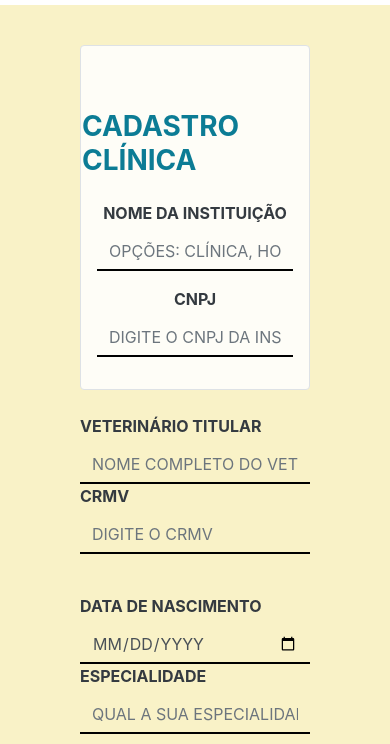
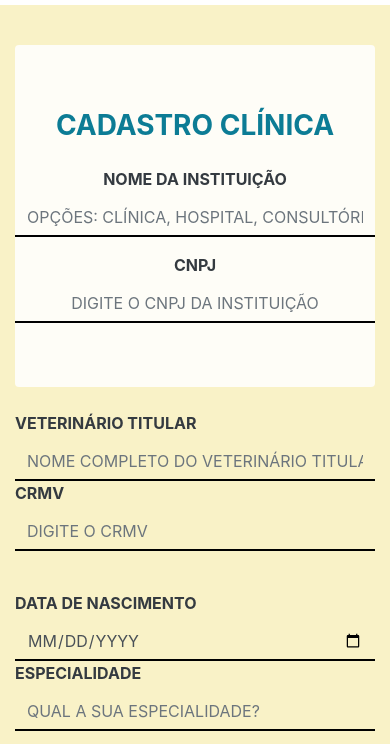
Before and after one commit to RicardoMalosso/LavieZoo, a website: page cadastro-clinica.html in a window 390 px wide. Shown: the part 51-795 px from the top of the page. Drawn offline with Linux system fonts and the light colour scheme.

Commit message:
Fix pra resoluçao em mobile

```diff
--- a/cadastro-clinica.html
+++ b/cadastro-clinica.html
@@ -54,13 +54,12 @@
 
   <body class="pt-5 bg text-white" style="background-color: #F9F2C7; background-image:none">
 
-    <div class="align-self-center">
       <form class="text-dark text-uppercase">
-        <div class="mt-5 container col-8 align-items-center justify-content-center">
-          <div class="mt-5 border rounded p-3 align-items-center justify-content-center"
+        <div class="mw-100 mt-5 container col-8 align-items-center justify-content-center">
+          <div class="rounded mw-100 pt-3 pb-5 align-items-center justify-content-center"
             style="background-color: rgba(255, 255, 255, 0.85)">
             <div class="row form-group">
-              <h3 class="mt-5 mx-auto font-weight-bold" style="color: #0C7C95">Cadastro Clínica</h3>
+              <h3 class="mt-5 mx-auto font-weight-bold text-center" style="color: #0C7C95">Cadastro Clínica</h3>
             </div>
             <div class="form-group row">
               <div class="col-md-9 mx-auto text-center">
@@ -251,7 +250,6 @@
 
           </div>
       </form>
-    </div>
   </body>
 
 
```
